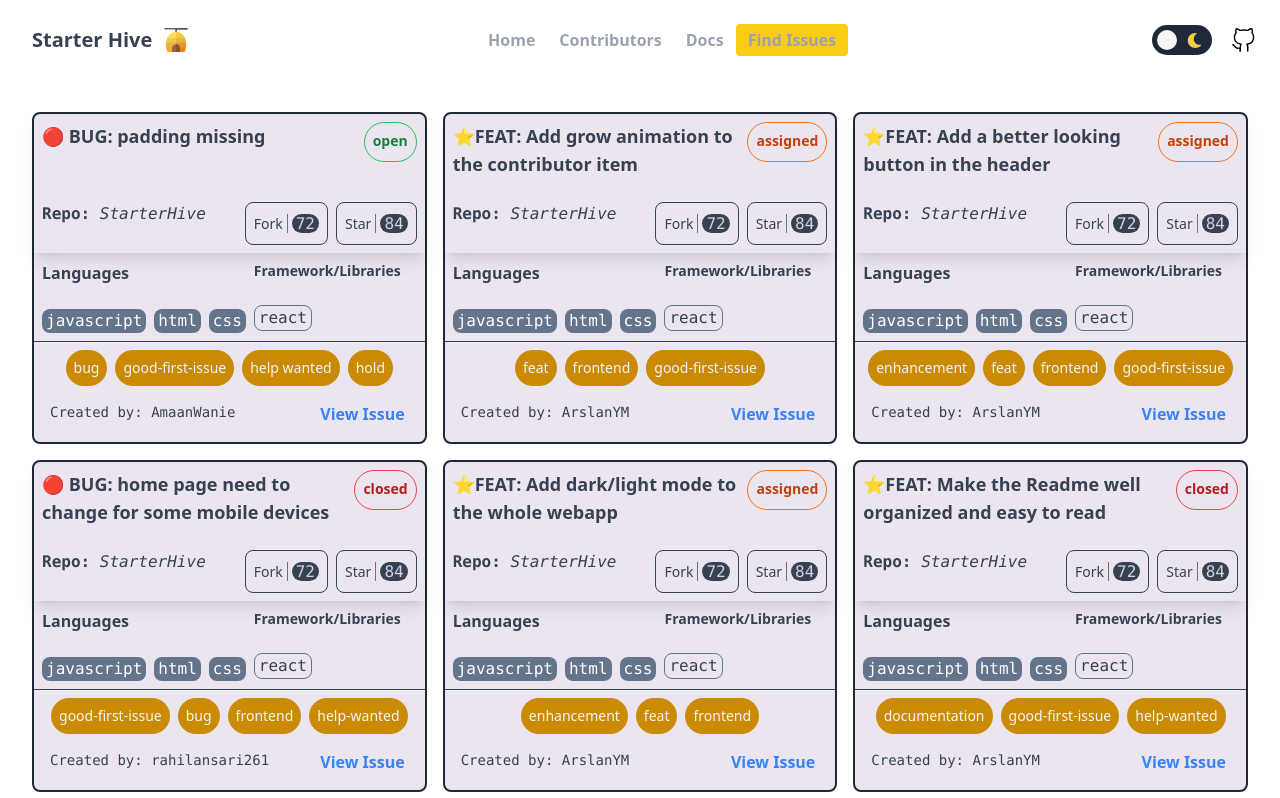
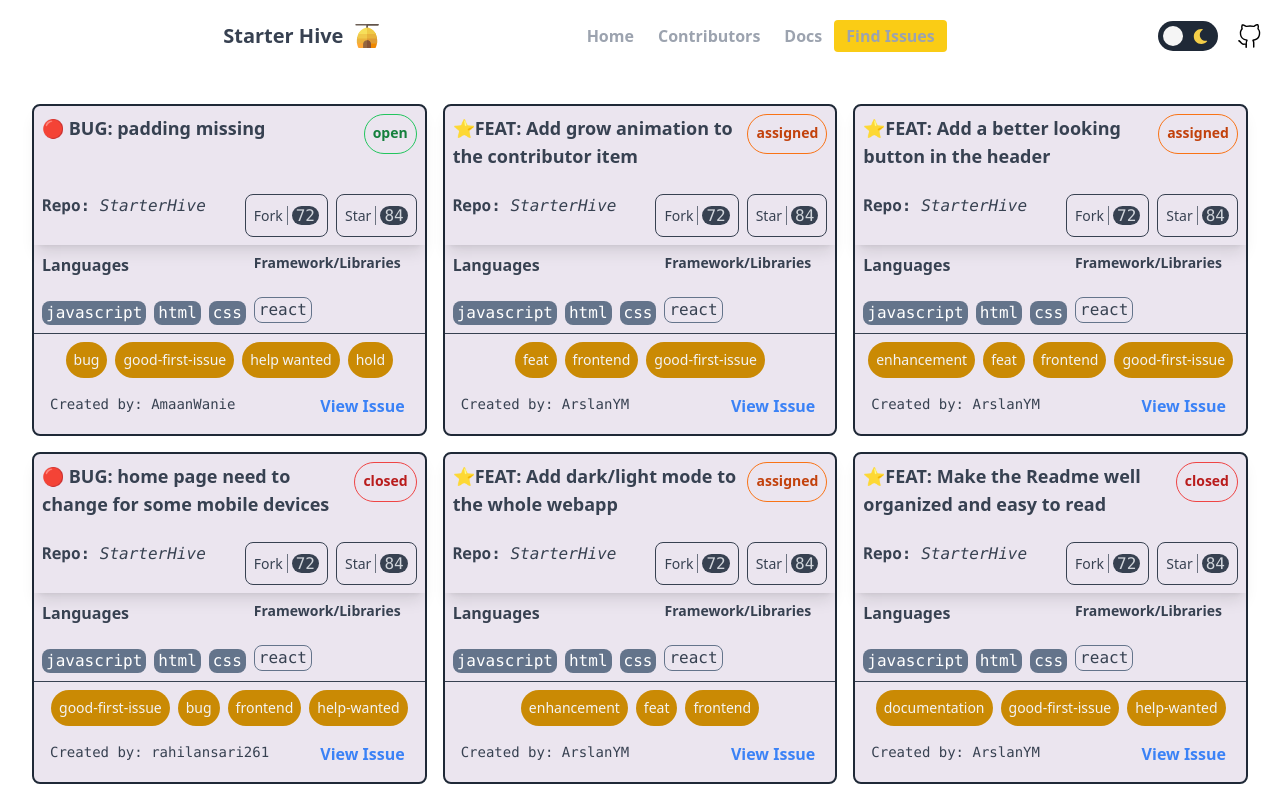
Before and after one commit to ArslanYM/StarterHive, a React (Vite) app in the folder web/: page /issues in a window 1280 px wide. Shown: the top 798 px of the page. Built offline with nearby package versions, Linux system fonts and the light colour scheme.

Commit message:
FEAT-NavBar-into-Hamburger

```diff
--- a/web/src/layouts/Header.jsx
+++ b/web/src/layouts/Header.jsx
@@ -1,5 +1,5 @@
 // eslint-disable-next-line no-unused-vars
-import React, { useContext } from "react";
+import React, { useContext, useState } from "react";
 import { Link, useLocation } from "react-router-dom";
 import { VscGithubAlt } from "react-icons/vsc";
 
@@ -9,56 +9,55 @@
 
 const Header = () => {
   const { handleTheme, theme } = useContext(ThemeContext);
+  const [hamburgerView, sethamburgerView] = useState({
+    view: "hidden",
+    state: true,
+  });
   const location = useLocation();
   const path = location.pathname;
-  //const active = true;
+
+  const handleClick = () => {
+    const hamburguerViewState = hamburgerView.state ? "" : "hidden";
+    sethamburgerView({
+      ...Header,
+      hamburgerView,
+      view: hamburguerViewState,
+      state: !hamburgerView.state,
+    });
+  };
+
   return (
     <header
       className={`text-gray-400 ${theme.bg_Selected}  body-font flex-nowrap`}
     >
-      <div className="container mx-auto flex flex-wrap p-5  flex-col w-full md:flex-row items-center justify-between">
-        <nav className="flex  flex-wrap items-center text-base w-full justify-between md:width-unset md:justify-normal  ">
-          <Link
-            to="/"
-            className={` px-1 py-1 md:px-3  rounded hover:${
-              theme.text_Color
-            } cursor-pointer font-bold ${
-              path == "/" && `${theme.navBar_LinkColor}  `
-            }`}
+      <nav className="container w-full z-20 top-0 left-0 ">
+        <div className="max-w-screen-xl flex flex-wrap items-center justify-between mx-auto p-4">
+          <div>
+            <button
+              data-collapse-toggle="navbar-sticky"
+              type="button"
+              className="inline-flex items-center p-2 text-sm text-gray-500 rounded-lg md:hidden  focus:outline-none dark:text-gray-400  dark:focus:ring-gray-600"
+              aria-controls="navbar-sticky"
+              aria-expanded="false"
+              onClick={() => handleClick()}
             >
-            Home
-          </Link>
-          <Link
-            to="/contributors"
-            className={` px-1 py-1 md:px-3  rounded hover:${
-              theme.text_Color
-            } font-bold cursor-pointer ${
-              path == "/contributors" && `${theme.navBar_LinkColor}  `
-            }`}
+              <span className="sr-only">Open main menu</span>
+              <svg
+                className="w-6 h-6"
+                aria-hidden="true"
+                fill="currentColor"
+                viewBox="0 0 20 20"
+                xmlns="http://www.w3.org/2000/svg"
               >
-            Contributors
-          </Link>
-          <Link
-            to="/docs"
-            className={` px-1 py-1 md:px-3  rounded hover:${
-              theme.text_Color
-            } font-bold cursor-pointer ${
-              path == "/docs" && `${theme.navBar_LinkColor}  `
-            }`}
-          >
-            Docs
-          </Link>
-          <Link
-            to="/issues"
-            className={`hover:${
-              theme.text_Color
-            } cursor-pointer font-bold px-1 py-1 md:px-3 rounded ${
-              path == "/issues" && `${theme.navBar_LinkColor}  `
-            }`}
-          >
-            Find Issues
-          </Link>
-        </nav>
+                <path
+                  fillRule="evenodd"
+                  d="M3 5a1 1 0 011-1h12a1 1 0 110 2H4a1 1 0 01-1-1zM3 10a1 1 0 011-1h12a1 1 0 110 2H4a1 1 0 01-1-1zM3 15a1 1 0 011-1h12a1 1 0 110 2H4a1 1 0 01-1-1z"
+                  clipRule="evenodd"
+                />
+              </svg>
+            </button>
+          </div>
+          <div>
             <Link
               to="/"
               className="flex order-first  title-font font-medium items-center text-white  mb-4 md:mb-0"
@@ -70,9 +69,10 @@
               </span>
               <img src={logo} alt="Logo" className="ml-3 w-6" />
             </Link>
-        <div className=" inline-flex w-[10%]">
+          </div>
+
+          <div className="flex md:order-2">
             <Switch handleTheme={handleTheme} checked={theme.checked} />
-
             <a
               href="https://github.com/ArslanYM/StarterHive"
               aria-label="github-link"
@@ -85,7 +85,63 @@
               />
             </a>
           </div>
+          <div
+            className={`items-center justify-between ${hamburgerView.view} w-full md:flex md:w-auto md:order-1`}
+            id="navbar-sticky"
+          >
+            <ul className="flex flex-col p-4 md:p-0 mt-4 font-medium  rounded-lg md:flex-row  md:mt-0 md:border-0  dark:border-gray-700">
+              <li>
+                <Link
+                  to="/"
+                  className={`block px-1 py-1 md:px-3  rounded hover:${
+                    theme.text_Color
+                  } cursor-pointer font-bold ${
+                    path == "/" && `${theme.navBar_LinkColor}  `
+                  }`}
+                >
+                  Home
+                </Link>
+              </li>
+              <li>
+                <Link
+                  to="/contributors"
+                  className={`block px-1 py-1 md:px-3  rounded hover:${
+                    theme.text_Color
+                  } font-bold cursor-pointer ${
+                    path == "/contributors" && `${theme.navBar_LinkColor}  `
+                  }`}
+                >
+                  Contributors
+                </Link>
+              </li>
+              <li>
+                <Link
+                  to="/docs"
+                  className={`block px-1 py-1 md:px-3  rounded hover:${
+                    theme.text_Color
+                  } font-bold cursor-pointer ${
+                    path == "/docs" && `${theme.navBar_LinkColor}  `
+                  }`}
+                >
+                  Docs
+                </Link>
+              </li>
+              <li>
+                <Link
+                  to="/issues"
+                  className={`block hover:${
+                    theme.text_Color
+                  } cursor-pointer font-bold px-1 py-1 md:px-3 rounded ${
+                    path == "/issues" && `${theme.navBar_LinkColor}  `
+                  }`}
+                >
+                  Find Issues
+                </Link>
+              </li>
+            </ul>
           </div>
+        </div>
+      </nav>
     </header>
   );
 };
```
Lines whose indentation alone changed are shown as unchanged.
